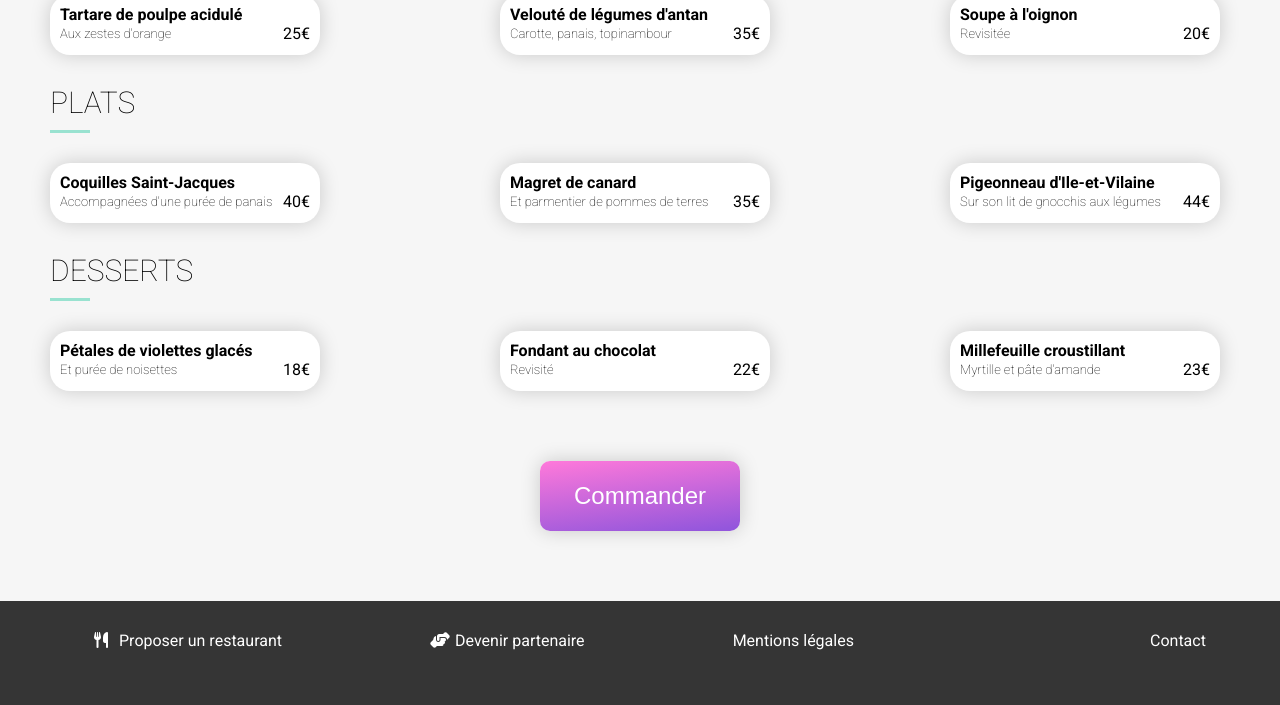
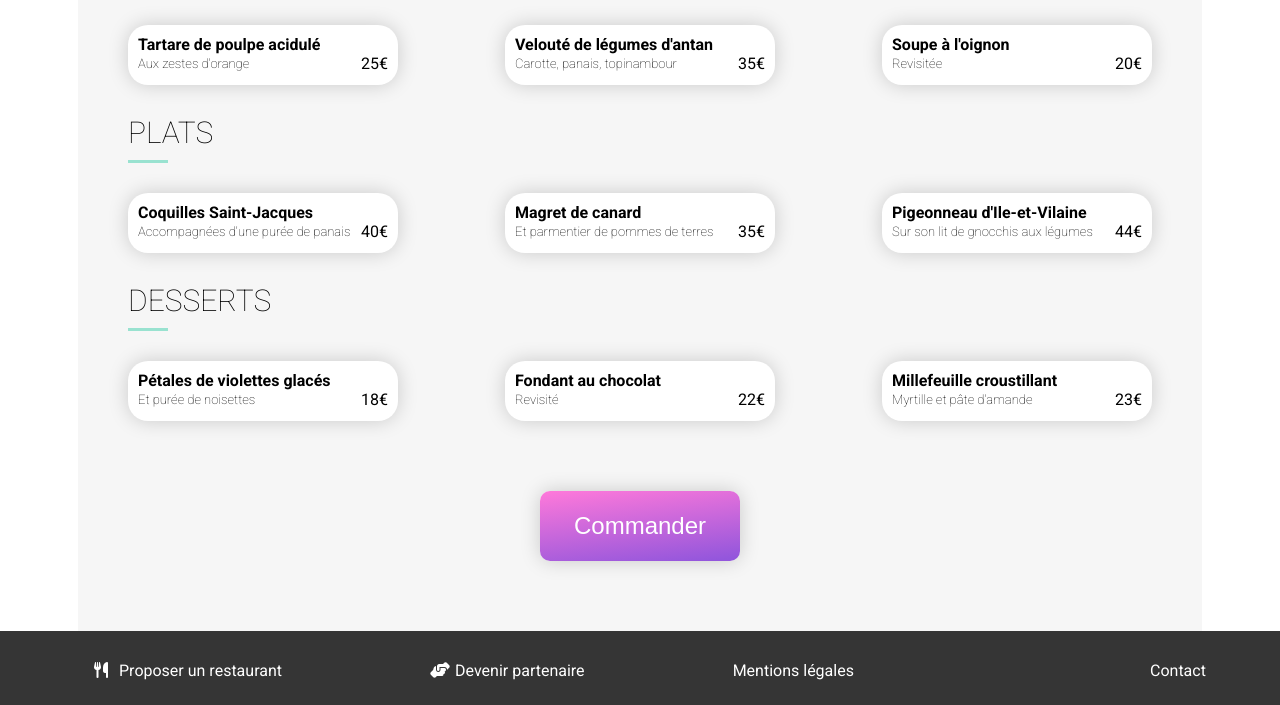
Before and after one commit to Tarek-D/Ohmyfood, a website: page menu-a-la-francaise.html in a window 1280 px wide. Shown: the part 650-1355 px from the top of the page. Drawn offline with Linux system fonts and the light colour scheme; a web font is replaced by a local one.

Commit message:
Automatic
Automatic

```diff
--- a/public/css/style.css
+++ b/public/css/style.css
@@ -543,6 +543,8 @@ header .fa-arrow-left {
   .restaurant-menu {
     padding-left: 50px;
     padding-right: 50px;
+    max-width: 1024px;
+    margin: auto;
   }
 }
 .restaurant-menu h1 {
@@ -593,7 +595,6 @@ header .fa-arrow-left {
     display: flex;
     flex-wrap: wrap;
     justify-content: space-between;
-    padding-right: 10px;
   }
 }
 
```
Also changed, not shown: 1 other file.
